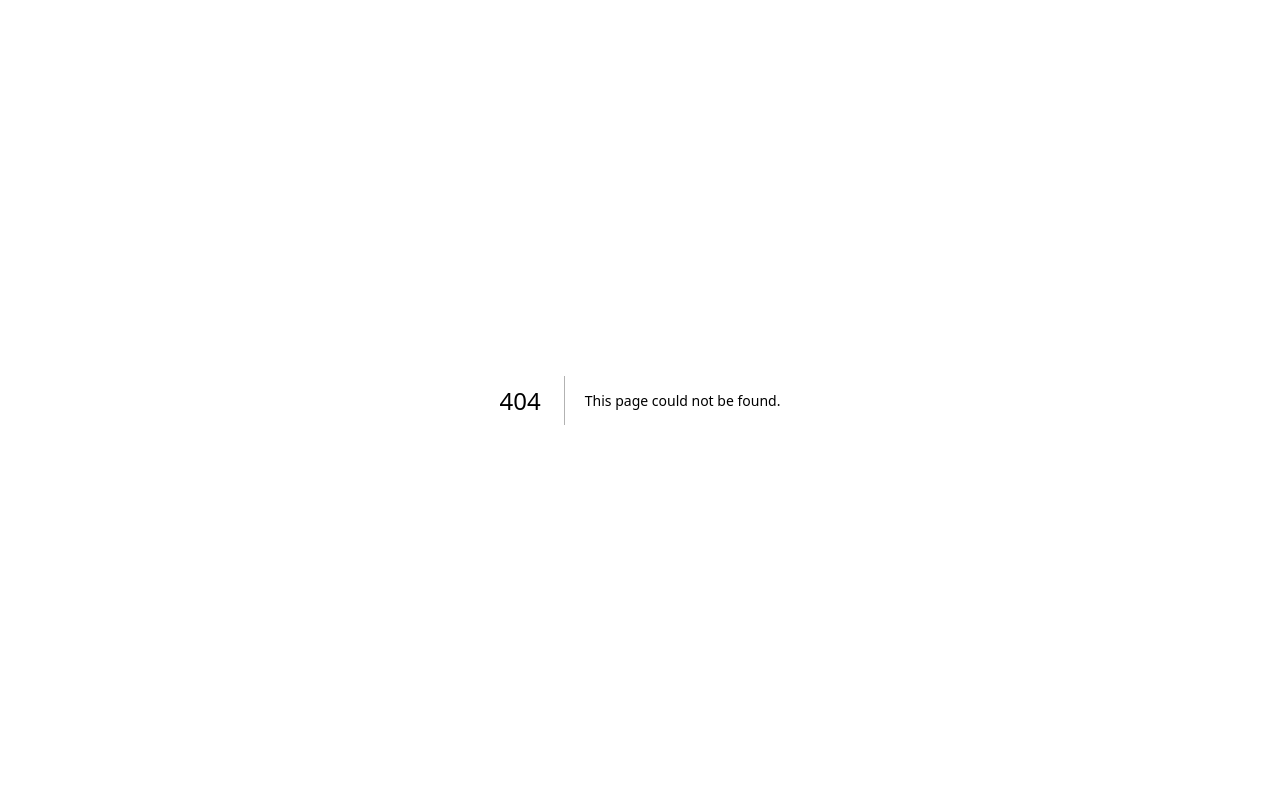
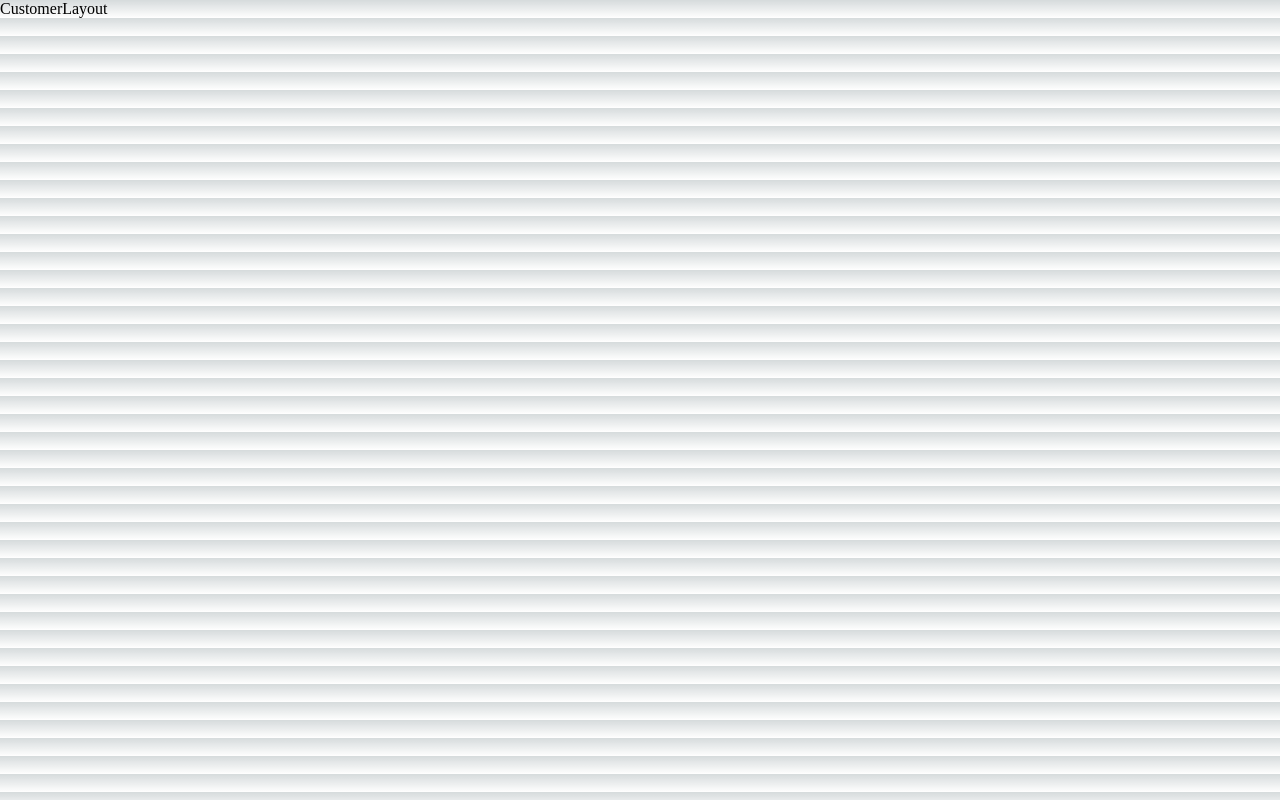
Before and after one commit to arafatyamin/kacha-bazar, a Next.js app: page /about in a window 1280 px wide. Before the commit this address had no page. Built offline with nearby package versions, Linux system fonts and the light colour scheme.

Commit message:
file upload

```diff
--- /dev/null
+++ b/Layouts/AdminLayouts/AdminLayout.js
@@ -0,0 +1,7 @@
+import React from "react";
+
+const AdminLayout = () => {
+  return <div>AdminLayout</div>;
+};
+
+export default AdminLayout;
--- /dev/null
+++ b/Layouts/CustomerLayouts/CustomerLayout.js
@@ -0,0 +1,7 @@
+import React from "react";
+
+const CustomerLayout = () => {
+  return <div>CustomerLayout</div>;
+};
+
+export default CustomerLayout;
--- a/pages/_app.js
+++ b/pages/_app.js
@@ -1,5 +1,24 @@
-import '@/styles/globals.css'
+import AdminLayout from "@/Layouts/AdminLayouts/AdminLayout";
+import CustomerLayout from "@/Layouts/CustomerLayouts/CustomerLayout";
+import "@/styles/globals.css";
 
-export default function App({ Component, pageProps }) {
-  return <Component {...pageProps} />
+const layouts = {
+  customer: CustomerLayout,
+  admin: AdminLayout,
+};
+
+function App({ Component, pageProps }) {
+  const Layout =
+    layouts[Component.layout] ||
+    function (children) {
+      return <>{children}</>;
+    };
+
+  return (
+    <Layout {...pageProps}>
+      <Component {...pageProps} />
+    </Layout>
+  );
 }
+
+export default App;
--- /dev/null
+++ b/pages/about.jsx
@@ -0,0 +1,8 @@
+import React from "react";
+
+const about = () => {
+  return <div>about</div>;
+};
+
+about.layout = "customer";
+export default about;
```
Also changed, not shown: Components/CustomerComponents/CustomerFooter/CustomerFooter.js (added, +7 -0 lines), Components/CustomerComponents/CustomerHeader/CustomerHeader.js (added, +7 -0 lines), Components/ProtectedRoutes/AdminProtectedRoutes.js (added, +7 -0 lines).
